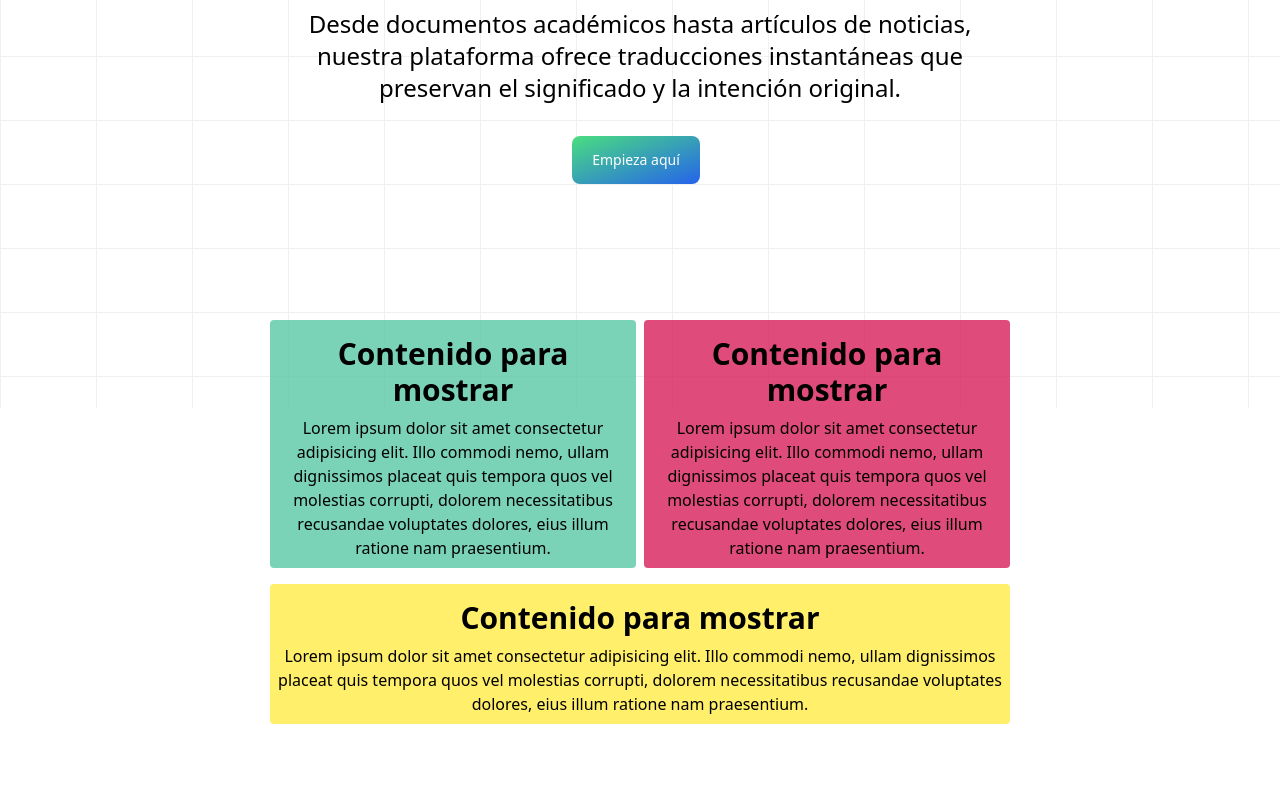
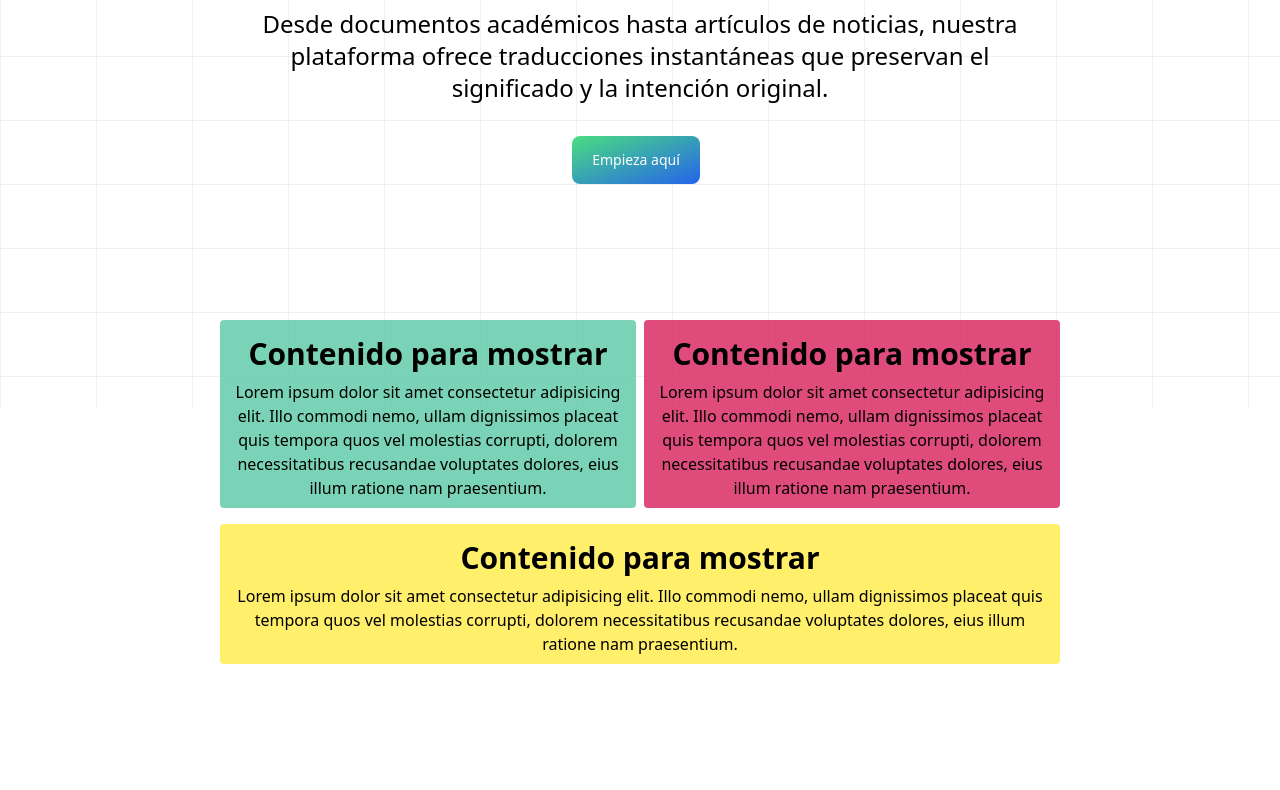
Before and after one commit to Rakkun9/TranslaSite, an Astro site: page / in a window 1280 px wide. Shown: the part 392-1182 px from the top of the page. Built offline with nearby package versions, Linux system fonts and the light colour scheme; Astro itself is replaced by a stand-in of ours.

Commit message:
refactor: Update SectionContainer and Layout components
This commit updates the SectionContainer and Layout components in the project. The SectionContainer component now sets the width of the section to 840px instead of 740px, improving the layout of the content. The Layout component has been rearranged to place the Header component before the background div, ensuring proper rendering. These changes enhance the overall user experience by improving the layout and presentation of the website.

```diff
--- a/src/components/SectionContainer.astro
+++ b/src/components/SectionContainer.astro
@@ -1,6 +1,6 @@
 ---
 const {class: className, id  } = Astro.props;
 ---
-<section id = {id} class={`${className} w-full lg:w-[740px] mx-auto pb-24 `}>
+<section id = {id} class={`${className} w-full lg:w-[840px] mx-auto pb-24 `}>
     <slot></slot>
 </section>
--- a/src/layouts/Layout.astro
+++ b/src/layouts/Layout.astro
@@ -21,12 +21,12 @@ const { title } = Astro.props;
   </head>
 
   <body>
-    <Header />
-    <slot /><div
+    <div
       class="absolute inset-0 -z-10 h-full w-full bg-white bg-[linear-gradient(to_right,#f0f0f0_1px,transparent_1px),linear-gradient(to_bottom,#f0f0f0_1px,transparent_1px)] bg-[size:6rem_4rem]"
     >
     </div>
-    <div></div>
+    <Header />
+    <slot />
   </body>
 </html>
 <style is:global>
```
